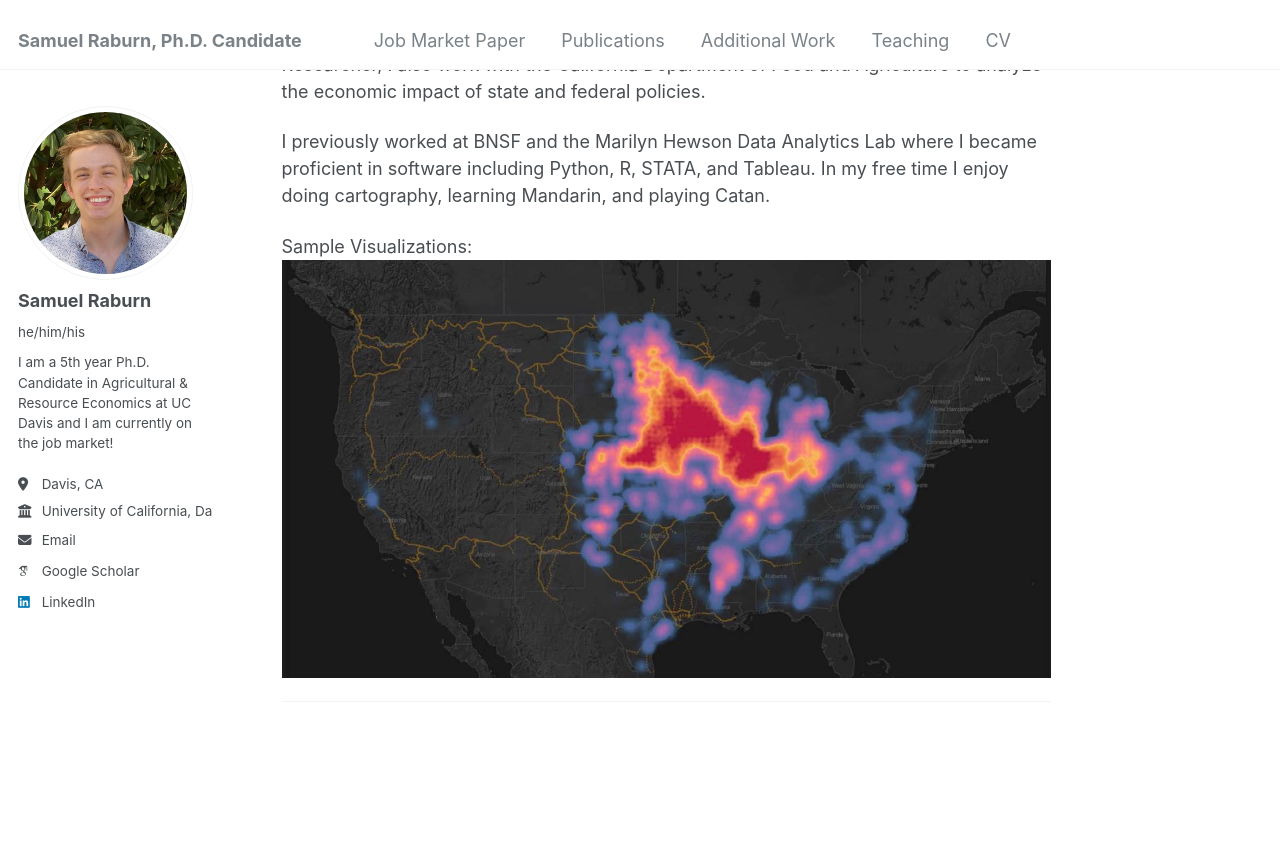
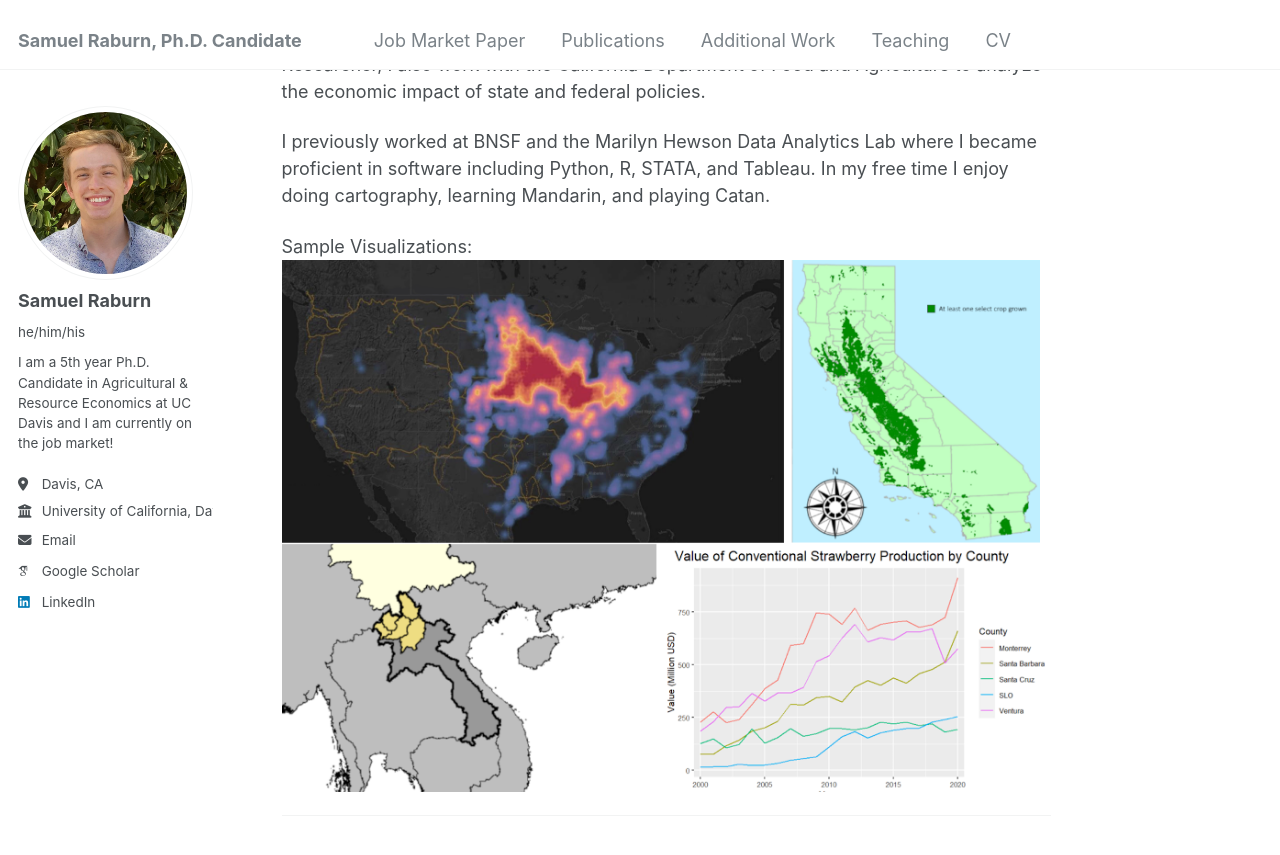
Before and after one commit to sraburn/sraburn.github.io, a Jekyll site: the page built from _pages/about.md, in a window 1280 px wide and 900 px high, scrolled down 468 px. Shown: the top 855 px of the window. Built offline with Jekyll 4.4.1, drawn with Linux system fonts in a browser that asks for light colours; some web fonts are replaced.

Commit message:
Update about.md

```diff
--- a/_pages/about.md
+++ b/_pages/about.md
@@ -15,6 +15,6 @@ For my job market paper, I study the optimality of production standards for orga
 I previously worked at BNSF and the Marilyn Hewson Data Analytics Lab where I became proficient in software including Python, R, STATA, and Tableau. In my free time I enjoy doing cartography, learning Mandarin, and playing Catan.
 
 Sample Visualizations:
-![Map](https://sraburn.github.io/_pages/Images/BNSF_Heatmap.png?raw=true)
+![Map](https://sraburn.github.io/_pages/Images/visualizations.png?raw=true)
 
 -----
```
